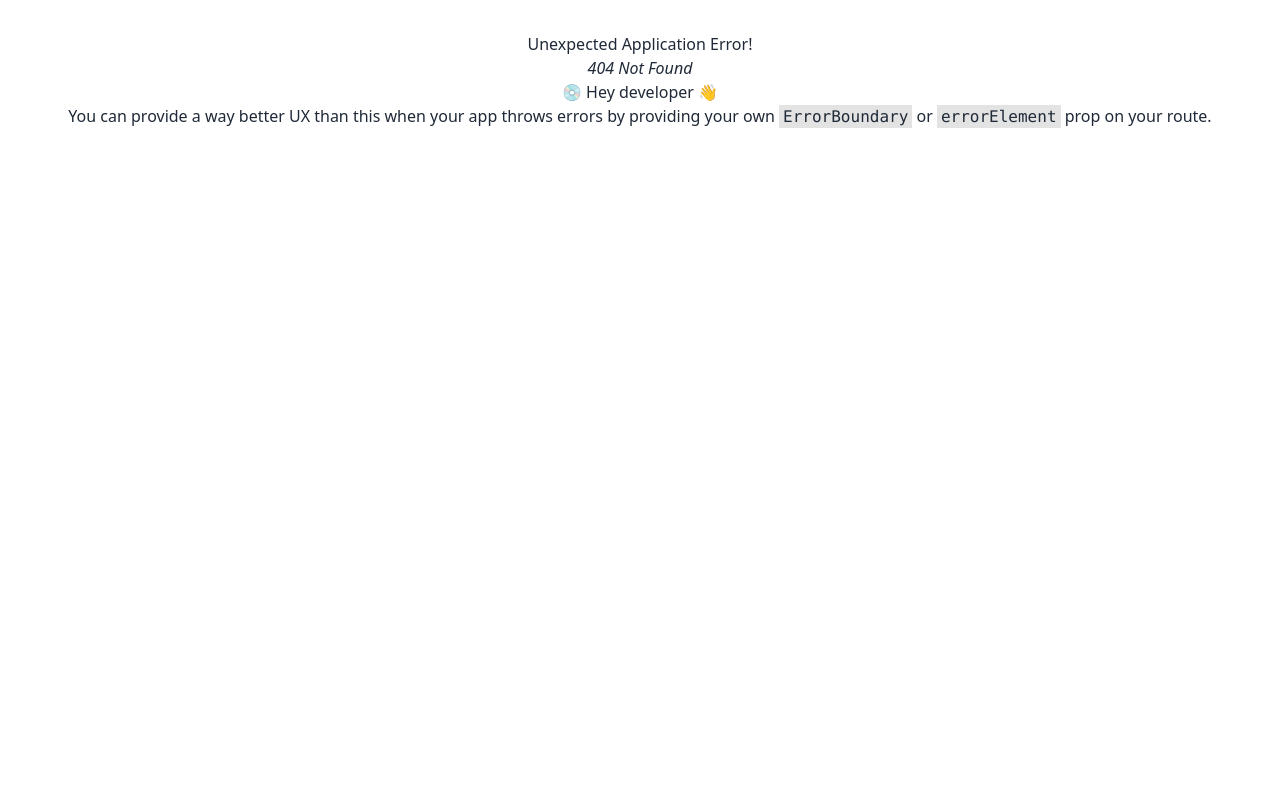
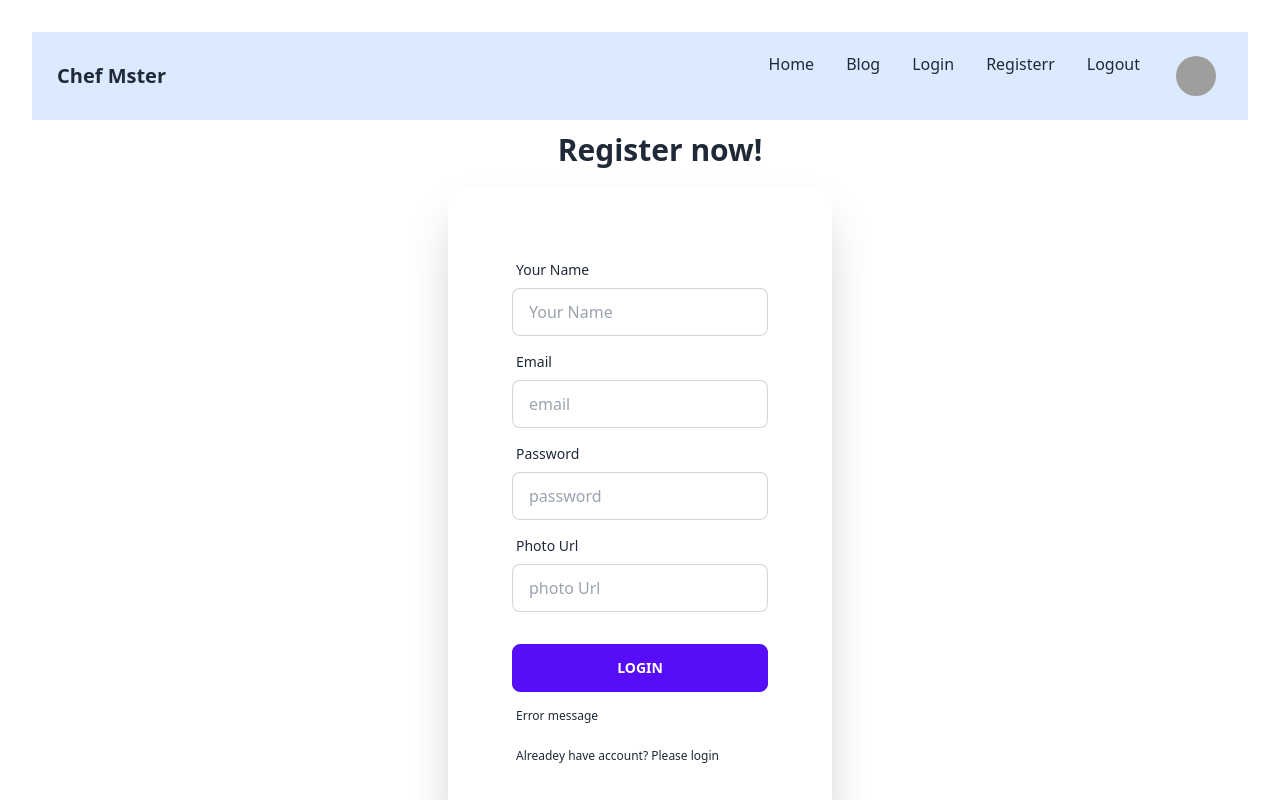
Before and after one commit to shakhawat-softdev/chef-recipe-hunter-client, a React (Vite) app: page /register in a window 1280 px wide. Before the commit this address had no page. Shown: the top 800 px of the page. Built offline with nearby package versions, Linux system fonts and the light colour scheme; grey boxes are pictures that could not be loaded.

Commit message:
basic login pade done

```diff
--- a/src/pages/Home.jsx
+++ b/src/pages/Home.jsx
@@ -14,8 +14,18 @@ const Home = () => {
 
          {/* Section-1 Banner-1 Start*/}
          <section>
-            <div style={{ backgroundImage: `url(${banner1})`, height: '500px' }} >
+            {/* <div style={{ backgroundImage: `url(${banner1})`, height: '500px' }} >
                <h1 className='text-7xl text-white  text-center '><span className="font-thin">Meat</span> <span>Chiken</span></h1>
+            </div> */}
+            <div class="hero min-h-screen" style={{ backgroundImage: `url(${banner1})`, height: '500px' }}>
+               <div class="hero-overlay bg-opacity-60"></div>
+               <div class="hero-content text-center text-neutral-content">
+                  <div class="max-w-md">
+                     <h1 class="mb-5 text-5xl font-bold">Meat Chiken</h1>
+                     <p class="mb-5">Meet our master chef, who combines traditional techniques with modern flavors to create culinary magic.</p>
+                     {/* <button class="btn btn-primary">Get Started</button> */}
+                  </div>
+               </div>
             </div>
          </section>
          {/* Section-1 Banner-1 End*/}
--- /dev/null
+++ b/src/pages/Login.jsx
@@ -0,0 +1,55 @@
+import React from 'react';
+import { Button, Checkbox, Form, Input, } from 'antd';
+import { Link } from 'react-router-dom';
+
+const onFinish = (values) => {
+   console.log('Success:', values);
+};
+const onFinishFailed = (errorInfo) => {
+   console.log('Failed:', errorInfo);
+};
+
+const Login = () => {
+   return (
+      <>
+         <div className='flex justify-center items-center'>
+            <div >
+               <h1 className="text-3xl font-bold my-3 ml-10">Login now!</h1>
+               <div className="card flex-shrink-0 w-full max-w-sm shadow-2xl bg-base-100 my-5">
+                  <div className="card-body">
+                     <div className="form-control">
+                        <label className="label">
+                           <span className="label-text">Email</span>
+                        </label>
+                        <input type="text" placeholder="email" className="input input-bordered" />
+                     </div>
+                     <div className="form-control">
+                        <label className="label">
+                           <span className="label-text">Password</span>
+                        </label>
+                        <input type="text" placeholder="password" className="input input-bordered" />
+                        <label className="label">
+                           <span className="label-text-alt">Error message</span>
+                        </label>
+                     </div>
+                     <div className="form-control mt-3">
+                        <button className="btn btn-primary">Login</button>
+                     </div>
+                     <label className="label">
+                        <p className='label-text-alt'>Haven't account? Please <Link to='/register'><span className="label-text-alt link link-hover">register</span></Link>
+                        </p>
+                     </label>
+                     <button className="btn btn-ghost btn-success">Login with Google</button>
+                     <button className="btn btn-ghost btn-success">Login with Github</button>
+                  </div>
+               </div>
+            </div>
+         </div>
+
+
+
+      </>
+   );
+};
+
+export default Login;
--- /dev/null
+++ b/src/pages/Register.jsx
@@ -0,0 +1,59 @@
+import React from 'react';
+import { Button, Checkbox, Form, Input, } from 'antd';
+import { Link } from 'react-router-dom';
+
+const Register = () => {
+   return (
+      <>
+         <div className='flex justify-center items-center'>
+            <div >
+               <h1 className="text-3xl font-bold my-3 ml-10">Register now!</h1>
+               <div className="card flex-shrink-0 w-full max-w-sm shadow-2xl bg-base-100 my-5">
+                  <div className="card-body">
+                     <div className="form-control">
+                        <label className="label">
+                           <span className="label-text">Your Name</span>
+                        </label>
+                        <input type="text" placeholder="Your Name" className="input input-bordered" />
+                     </div>
+                     <div className="form-control">
+                        <label className="label">
+                           <span className="label-text">Email</span>
+                        </label>
+                        <input type="text" placeholder="email" className="input input-bordered" />
+                     </div>
+                     <div className="form-control">
+                        <label className="label">
+                           <span className="label-text">Password</span>
+                        </label>
+                        <input type="text" placeholder="password" className="input input-bordered" />
+                     </div>
+                     <div className="form-control">
+                        <label className="label">
+                           <span className="label-text">Photo Url</span>
+                        </label>
+                        <input type="text" placeholder="photo Url" className="input input-bordered" />
+                     </div>
+                     <div className="form-control mt-6">
+                        <button className="btn btn-primary">Login</button>
+                     </div>
+                     <label className="label">
+                        <span className="label-text-alt">Error message</span>
+                     </label>
+                     <label className="label">
+                        <div className='label-text-alt'>
+                           Alreadey have account?  <Link to='/login'><span className="label-text-alt link link-hover"> Please login</span></Link>
+                        </div>
+                     </label>
+                  </div>
+               </div>
+            </div>
+         </div>
+
+
+
+      </>
+   );
+};
+
+export default Register;
--- a/src/pages/shared/Navbar.jsx
+++ b/src/pages/shared/Navbar.jsx
@@ -10,9 +10,11 @@ const Navbar = () => {
          <div className="flex-none">
             <ul className="menu menu-horizontal px-1">
                <Link to='/'> <li><a>Home</a></li></Link>
-               <li><a>Blog</a></li>
-               <li><a>Login</a></li>
-               <li><a>Logout</a></li>
+               <Link to='/'> <li><a>Blog</a></li></Link>
+               <Link to='/login'> <li><a>Login</a></li></Link>
+               <Link to='/register'> <li><a>Registerr</a></li></Link>
+               <Link to='/'> <li><a>Logout</a></li></Link>
+
                <li tabIndex={0}>
                   <a>
                      <label tabIndex={0} className="btn btn-ghost btn-circle avatar">
```
Also changed, not shown: src/pages/ChefRecipeDetails.jsx (+0 -8 lines), src/routes/router.jsx (+10 -0 lines).
